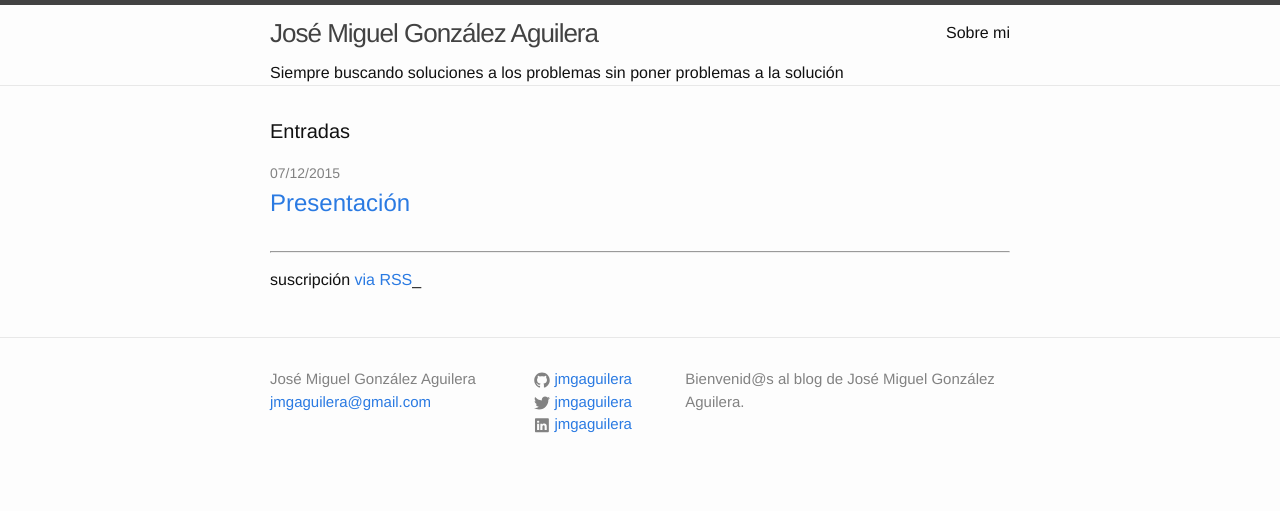
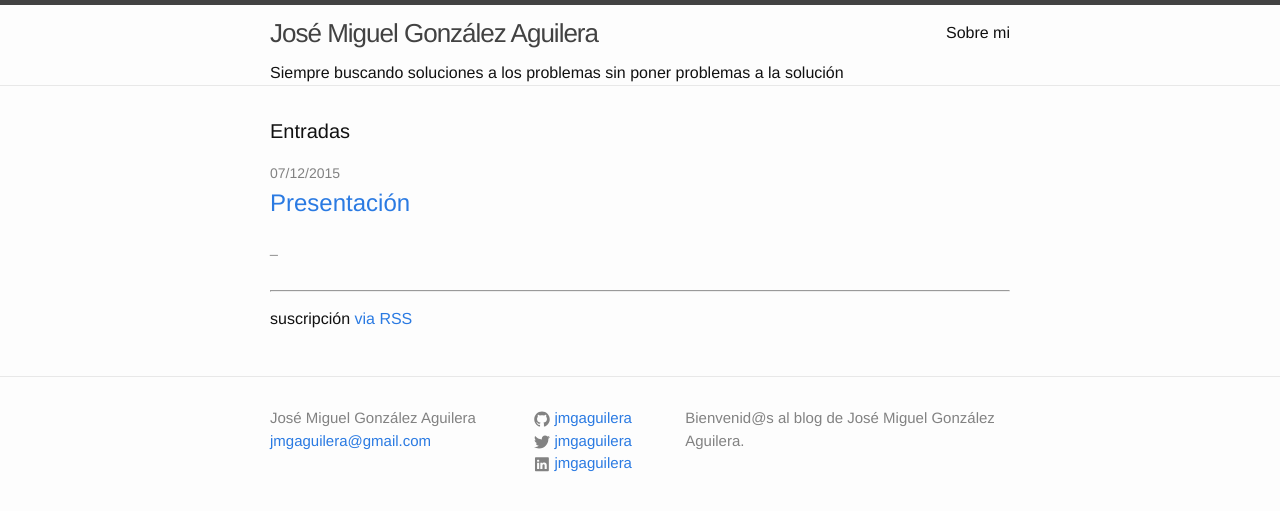
Before and after one commit to jmgaguilera/jmgaguilera.github.io, a Jekyll site: the page built from index.html, in a window 1280 px wide. Shown: the top 511 px of the page. Built offline with Jekyll 4.4.1, drawn with Linux system fonts in a browser that asks for light colours; comment, search, counter and statistics services are not loaded.

Commit message:
depuración de que la cuenta de los comentarios no funciona en el servidor de git jekyll

```diff
--- a/index.html
+++ b/index.html
@@ -15,12 +15,12 @@ layout: default
           <a class="post-link" href="{{ post.url | prepend: site.baseurl }}">{{ post.title }}</a>
         </h2>
 
-        <a class="post-meta" href="{{ post.url | prepend: site.baseurl }}#disqus_thread"></a>
+        <a class="post-meta" href="{{ post.url | prepend: site.baseurl }}#disqus_thread">_</a>
         </li>
         <hr/>
     {% endfor %}
   </ul>
 
-  <p class="rss-subscribe">suscripción <a href="{{ "/feed.xml" | prepend: site.baseurl }}">via RSS</a>_</p>
+  <p class="rss-subscribe">suscripción <a href="{{ "/feed.xml" | prepend: site.baseurl }}">via RSS</a></p>
 
 </div>
```
